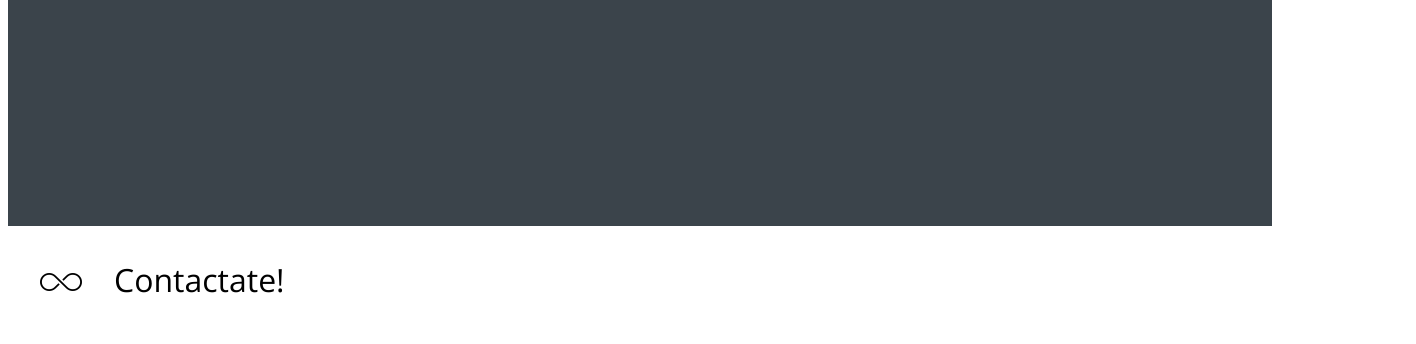
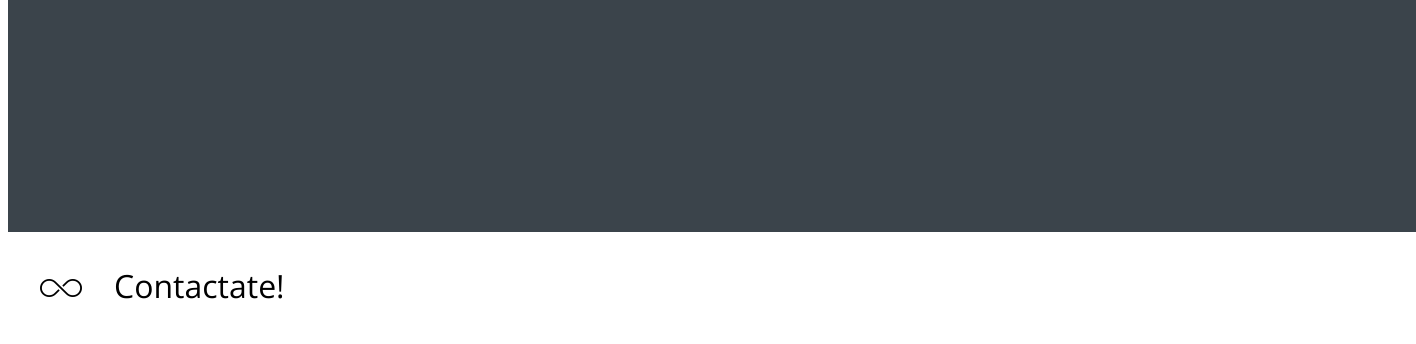
Before and after one commit to 98ruizmatias/Matias, a plain HTML site: page index.html in a window 1280 px wide. Shown: the part 692-1036 px from the top of the page, 1416 px wide, since content can reach past the window. Drawn offline with nearby package versions, Linux system fonts and the light colour scheme.

Commit message:
Arreglishossss

```diff
--- a/styles/styles.css
+++ b/styles/styles.css
@@ -2,6 +2,7 @@ body
 {
 	font-family: 'Open Sans', sans-serif;
 	background-color: white;
+	width: 100%;
 }
 
 header
@@ -11,11 +12,13 @@ header
     padding-right: 5%;
     padding-bottom: 24%;
     background-color: #3B444B;
+    width: 100%;
 }
 
 footer
 {
 	background-color: white;
+	width: 100%;
 }
 
 #nombre
```
